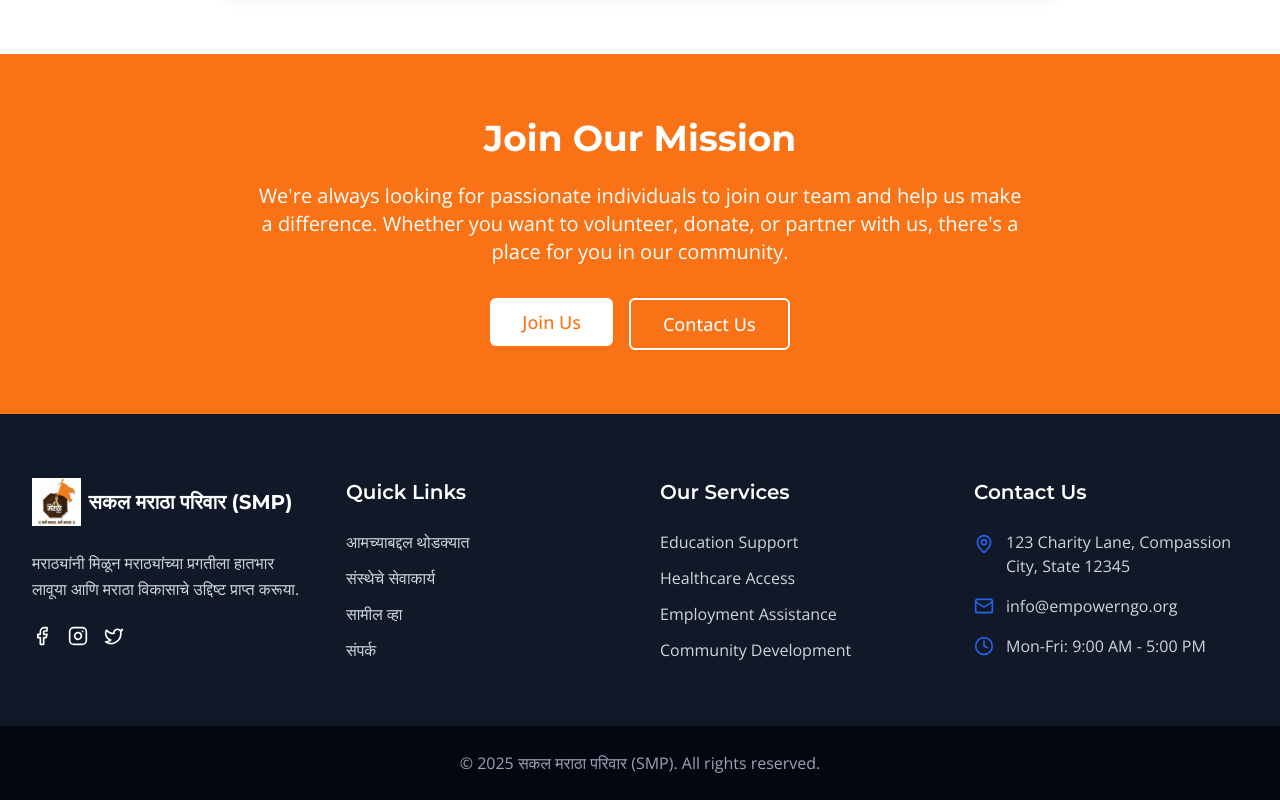
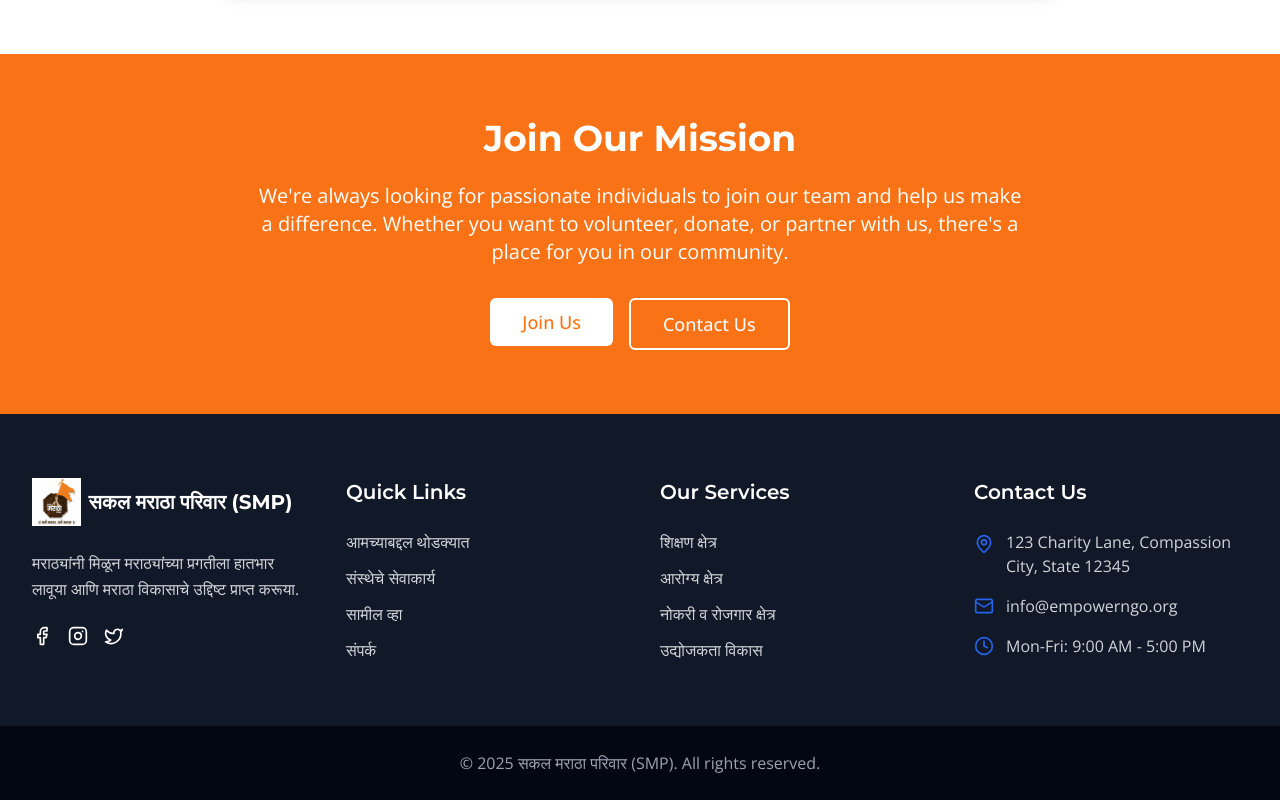
Before and after one commit to ganeshbhanage43/sakal-maratha-parivar, a React (Vite) app: page /about in a window 1280 px wide. Shown: the part 3254-4054 px from the top of the page. Built offline with nearby package versions, Linux system fonts and the light colour scheme.

Commit message:
Update footer link text
Update the footer link text to reflect the changes requested in the prompt.

```diff
--- a/src/components/Footer.tsx
+++ b/src/components/Footer.tsx
@@ -1,6 +1,7 @@
 import React from 'react';
 import { Link } from 'react-router-dom';
 import { Facebook, Instagram, Twitter, Mail, MapPin, Clock } from 'lucide-react';
+
 const Footer: React.FC = () => {
   return <footer className="bg-gray-900 text-white">
       <div className="container-custom py-16">
@@ -55,16 +56,16 @@ const Footer: React.FC = () => {
             <h3 className="text-xl font-heading font-semibold mb-6">Our Services</h3>
             <ul className="space-y-3">
               <li>
-                <Link to="/services/education" className="text-gray-300 hover:text-primary transition-colors">Education Support</Link>
+                <Link to="/services/education" className="text-gray-300 hover:text-primary transition-colors">शिक्षण क्षेत्र</Link>
               </li>
               <li>
-                <Link to="/services/healthcare" className="text-gray-300 hover:text-primary transition-colors">Healthcare Access</Link>
+                <Link to="/services/healthcare" className="text-gray-300 hover:text-primary transition-colors">आरोग्य क्षेत्र</Link>
               </li>
               <li>
-                <Link to="/services/employment" className="text-gray-300 hover:text-primary transition-colors">Employment Assistance</Link>
+                <Link to="/services/employment" className="text-gray-300 hover:text-primary transition-colors">नोकरी व रोजगार क्षेत्र</Link>
               </li>
               <li>
-                <Link to="/services/community" className="text-gray-300 hover:text-primary transition-colors">Community Development</Link>
+                <Link to="/services/community" className="text-gray-300 hover:text-primary transition-colors">उद्योजकता विकास</Link>
               </li>
             </ul>
           </div>
@@ -100,4 +101,5 @@ const Footer: React.FC = () => {
       </div>
     </footer>;
 };
+
 export default Footer;
```
